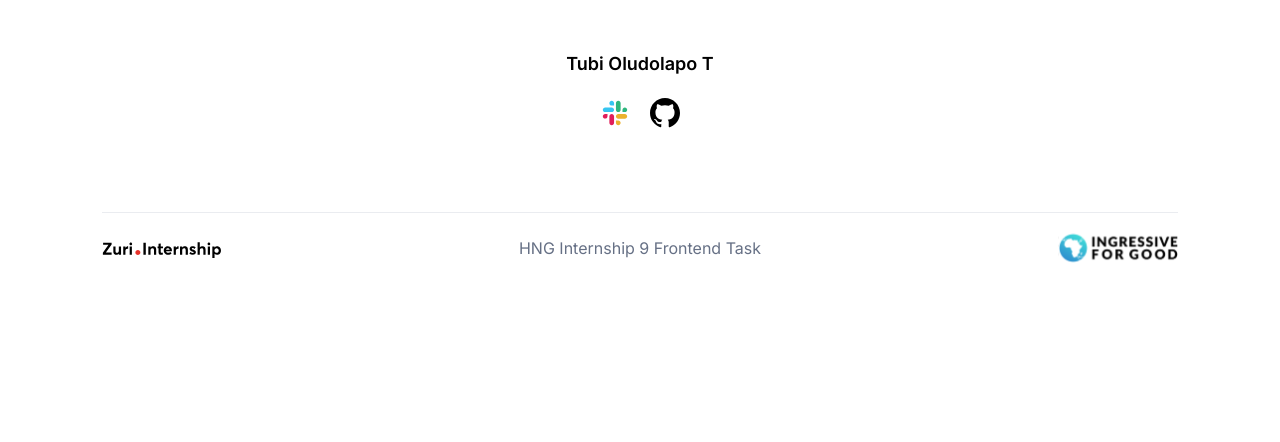
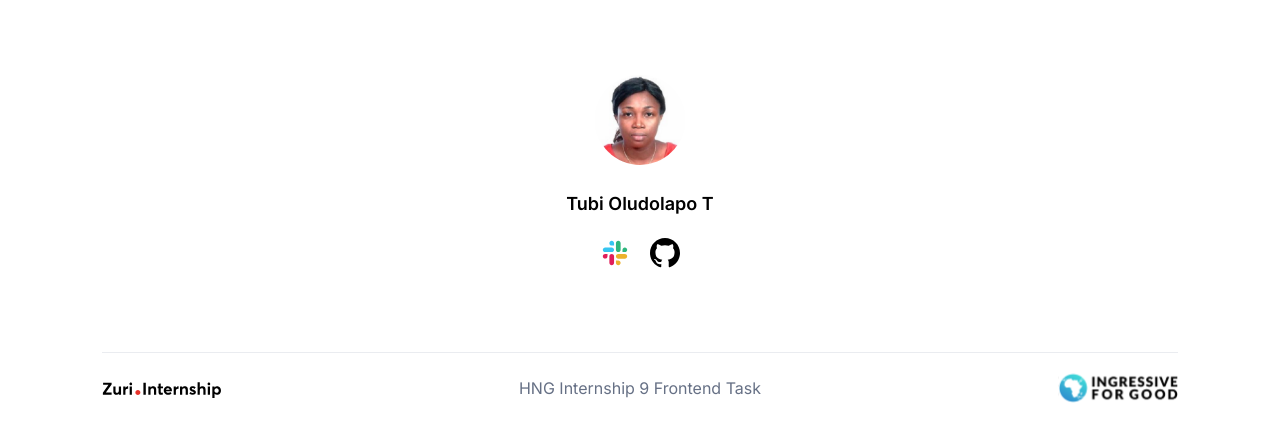
Before and after one commit to doltitol/profile-page-stage1, a React (Create React App) app: page / in a window 1280 px wide. Shown: the top 442 px of the page. Built offline with nearby package versions, Linux system fonts and the light colour scheme.

Commit message:
added profile image

```diff
--- a/src/components/ProfileSection/ProfileSection.jsx
+++ b/src/components/ProfileSection/ProfileSection.jsx
@@ -1,15 +1,15 @@
 import React from 'react';
-// import ProfileImage from '../ProfileImage/ProfileImage';
+import ProfileImage from '../ProfileImage/ProfileImage';
 // import ShareButton from '../ShareButton/ShareButton';
 import { ProfileData } from '../../assets/data/ProfileData';
 import './ProfileSection.css';
 
 const ProfileSection = () => {
-    const { twitter } = ProfileData;
+    const { profile_img, twitter } = ProfileData;
     return (
         <div className='profile-section'>
             {/* <ShareButton /> */ }
-            {/* <ProfileImage profile_img={ profile_img } alt={ twitter } /> */ }
+            <ProfileImage profile_img={ profile_img } alt={ twitter } />
             <h1 className='twitter'>{ twitter }</h1>
         </div>
     );
```
